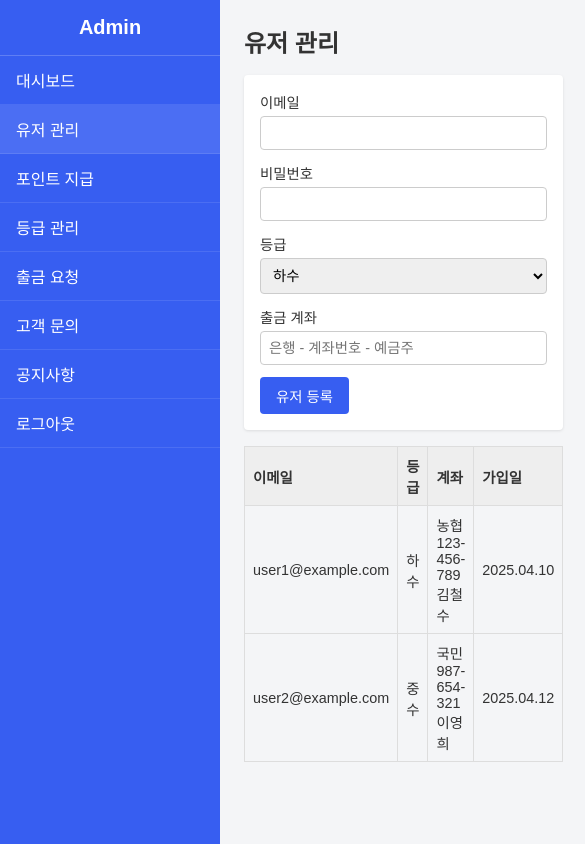
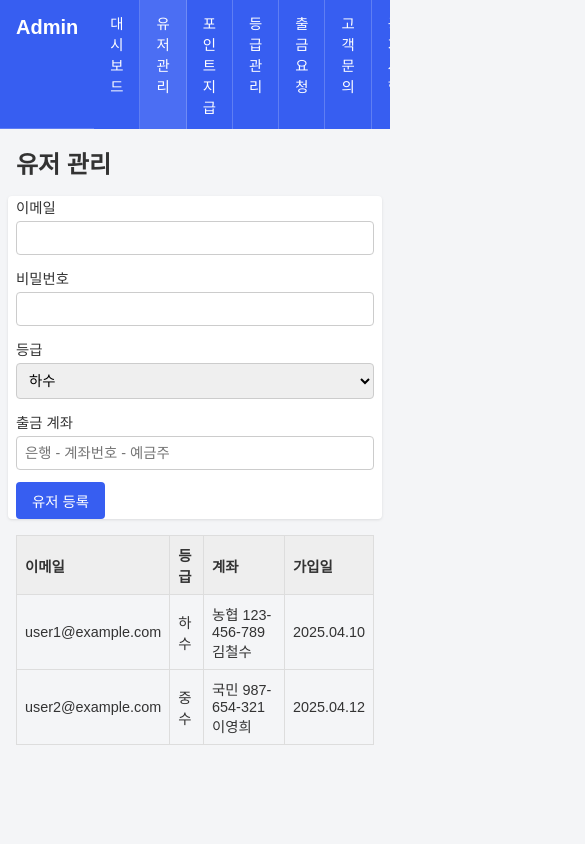
Before and after one commit to steppenhj/admin, a plain HTML site: page admin.html in a window 390 px wide. Both pictures are taken after a click on the link "유저 관리". Shown: the whole page, 585 px wide, since content can reach past the window. Drawn offline with Linux system fonts and the light colour scheme.

Commit message:
5/2 어드민

```diff
--- a/admin.html
+++ b/admin.html
@@ -42,6 +42,7 @@
       color: #fff;
       text-decoration: none;
       border-bottom: 1px solid rgba(255,255,255,0.1);
+      font-size: 0.9rem;
     }
     .sidebar nav a.active,
     .sidebar nav a:hover {
@@ -63,10 +64,14 @@
       display: block;
     }
     /* Tables & Forms */
+    .table-wrapper {
+      overflow-x: auto;
+      margin-bottom: 1rem;
+    }
     table {
       width: 100%;
       border-collapse: collapse;
-      margin-bottom: 1rem;
+      min-width: 600px;
     }
     th, td {
       padding: 0.5rem;
@@ -110,6 +115,40 @@
     .btn.primary { background: var(--primary-color); color: #fff; }
     .btn.secondary { background: #fff; color: var(--primary-color); border: 1px solid var(--primary-color); }
     .btn.small { padding: 0.25rem 0.5rem; font-size: 0.8rem; }
+
+    /* Mobile responsiveness */
+    @media (max-width: 768px) {
+      body {
+        flex-direction: column;
+      }
+      .sidebar {
+        width: 100%;
+        flex-direction: row;
+        overflow-x: auto;
+      }
+      .sidebar nav {
+        display: flex;
+      }
+      .sidebar nav a {
+        flex: 1;
+        text-align: center;
+        border-bottom: none;
+        border-right: 1px solid rgba(255,255,255,0.2);
+      }
+      .sidebar nav a:last-child {
+        border-right: none;
+      }
+      .content {
+        padding: 1rem;
+      }
+      form, .table-wrapper {
+        margin: 0 -0.5rem 1rem;
+        padding: 0 0.5rem;
+      }
+      table {
+        min-width: unset;
+      }
+    }
   </style>
 </head>
 <body>
@@ -123,7 +162,6 @@
       <a href="#" data-section="withdrawals">출금 요청</a>
       <a href="#" data-section="inquiries">고객 문의</a>
       <a href="#" data-section="notices">공지사항</a>
-      <a href="#" data-section="logout">로그아웃</a>
     </nav>
   </div>
 
@@ -161,6 +199,7 @@
         </div>
         <button type="submit" class="btn primary">유저 등록</button>
       </form>
+      <div class="table-wrapper">
         <table>
           <thead>
             <tr><th>이메일</th><th>등급</th><th>계좌</th><th>가입일</th></tr>
@@ -169,11 +208,12 @@
             <!-- JS로 채움 -->
           </tbody>
         </table>
+      </div>
     </section>
 
     <!-- Points -->
     <section id="points" class="section">
-      <h1>포인트 지급</n1>
+      <h1>포인트 지급</h1>
       <form id="pointForm">
         <div class="form-group">
           <label>유저 이메일</label>
@@ -194,6 +234,7 @@
     <!-- Tiers -->
     <section id="tiers" class="section">
       <h1>등급 관리</h1>
+      <div class="table-wrapper">
         <table>
           <thead>
             <tr><th>유저</th><th>현재 등급</th><th>변경</th></tr>
@@ -202,11 +243,13 @@
             <!-- JS로 채움 -->
           </tbody>
         </table>
+      </div>
     </section>
 
     <!-- Withdrawals -->
     <section id="withdrawals" class="section">
       <h1>출금 요청</h1>
+      <div class="table-wrapper">
         <table>
           <thead>
             <tr><th>유저</th><th>금액</th><th>상태</th><th>액션</th></tr>
@@ -215,11 +258,13 @@
             <!-- JS로 채움 -->
           </tbody>
         </table>
+      </div>
     </section>
 
     <!-- Inquiries -->
     <section id="inquiries" class="section">
       <h1>고객 문의</h1>
+      <div class="table-wrapper">
         <table>
           <thead>
             <tr><th>유저</th><th>제목</th><th>내용</th><th>답변</th></tr>
@@ -228,6 +273,7 @@
             <!-- JS로 채움 -->
           </tbody>
         </table>
+      </div>
     </section>
 
     <!-- Notices -->
@@ -244,6 +290,7 @@
         </div>
         <button type="submit" class="btn primary">등록하기</button>
       </form>
+      <div class="table-wrapper">
         <table>
           <thead>
             <tr><th>제목</th><th>등록일</th></tr>
@@ -252,12 +299,7 @@
             <!-- JS로 채움 -->
           </tbody>
         </table>
-    </section>
-
-    <!-- Logout Placeholder -->
-    <section id="logout" class="section">
-      <h1>로그아웃</h1>
-      <button id="logoutBtn" class="btn secondary">로그아웃</button>
+      </div>
     </section>
   </main>
 
@@ -293,13 +335,6 @@
       alert('새 유저가 등록되었습니다.');
       e.target.reset();
     });
-
-    // 로그아웃
-    document.getElementById('logoutBtn').addEventListener('click', () => {
-      alert('로그아웃 처리됩니다.');
-      window.location.href = 'https://steppenhj.github.io/sample/index.html';
-    });
-
   </script>
 </body>
 </html>
```
Lines whose indentation alone changed are shown as unchanged.
